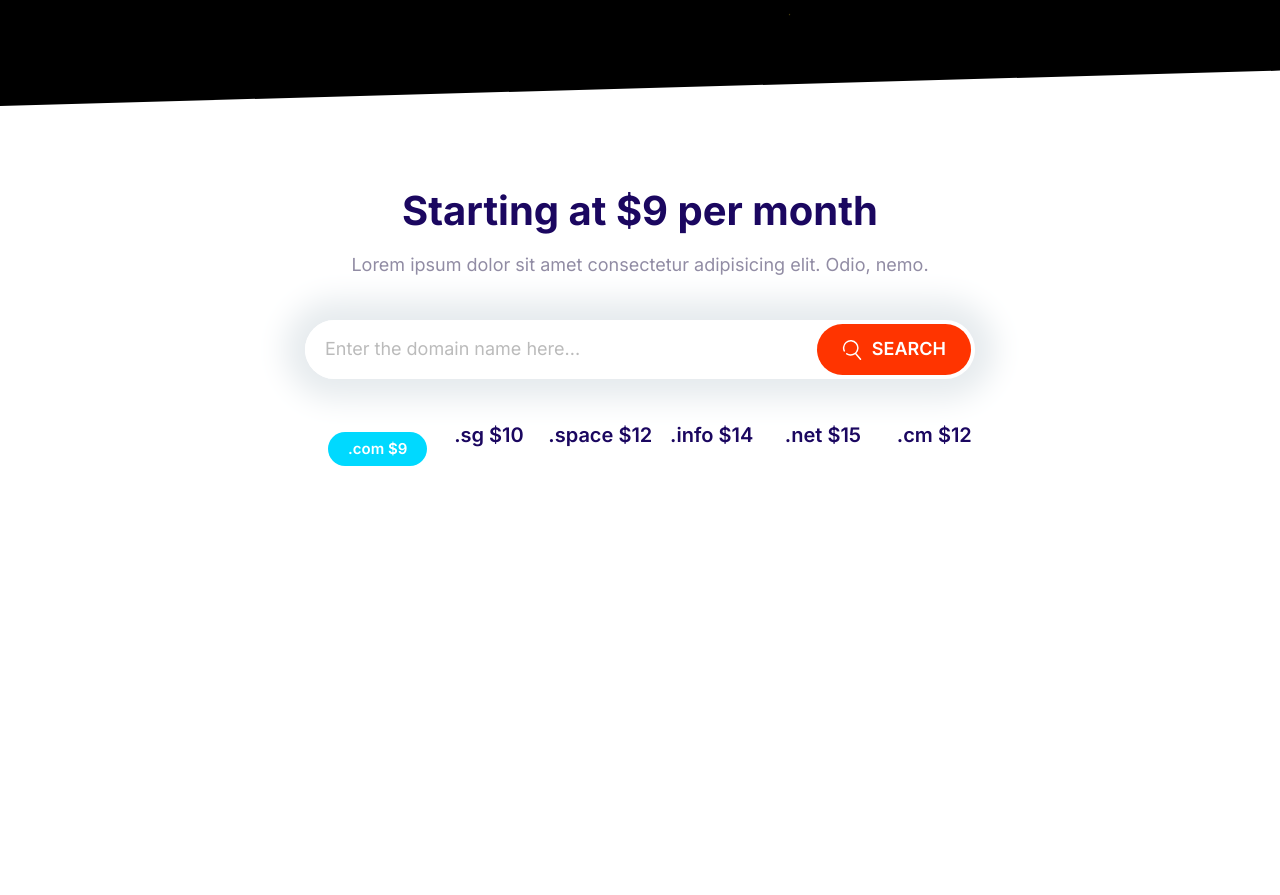
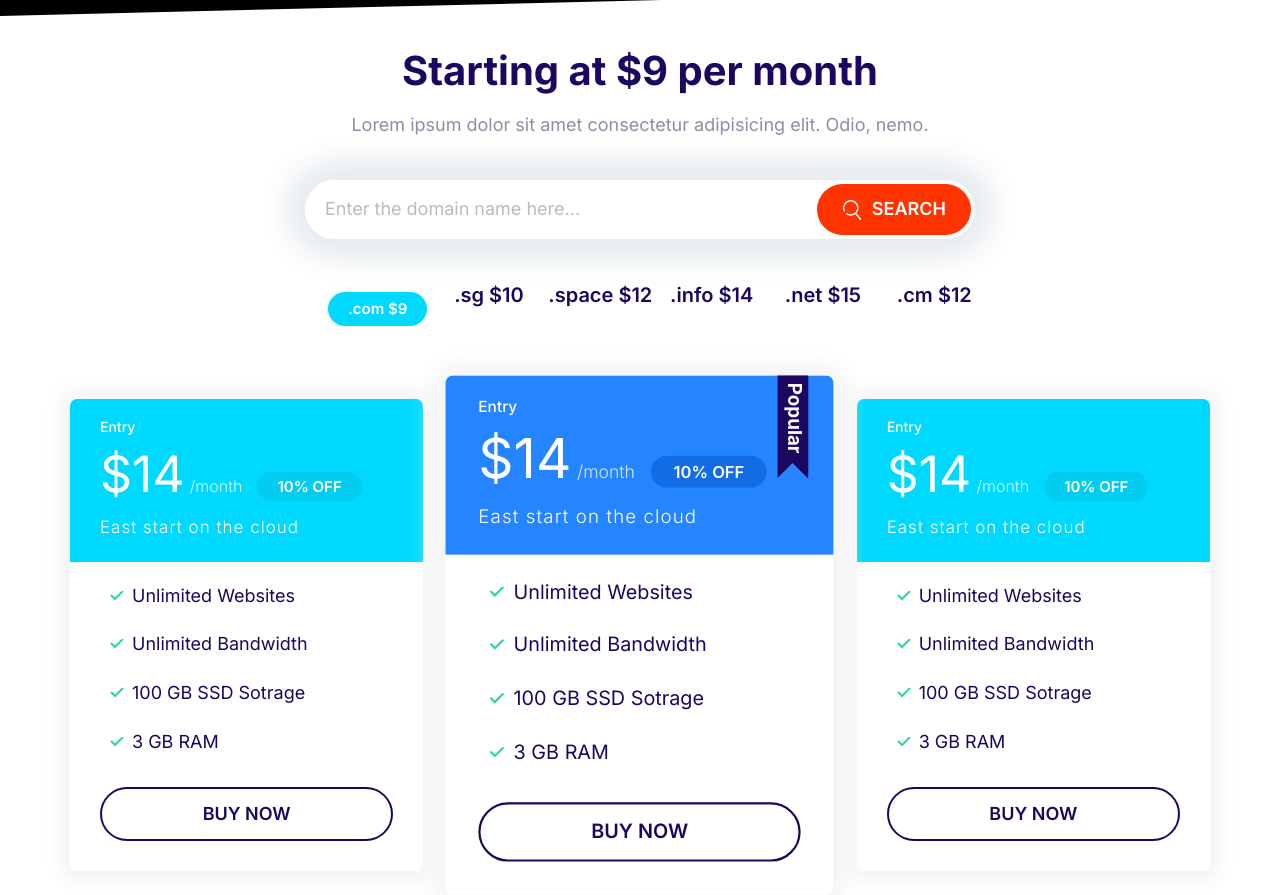
Before and after one commit to devlili10/cloudSphere, a plain HTML site: page index.html in a window 1280 px wide. Shown: the part 663-1558 px from the top of the page. Before the commit the page ends 1252 px from the top, so only its background shows below. Drawn offline with Linux system fonts and the light colour scheme.

Commit message:
Feat: Add the cards to the previous components.

```diff
--- a/assets/css/styles.css
+++ b/assets/css/styles.css
@@ -606,10 +606,10 @@ a {
 
 /* Blocks */
 
-.block {
+/* .block {
     --padding-vertical: 5rem;
     padding: var(--padding-vertical) 2rem;
-}
+} */
 
 .block__header {
     text-align: center;
@@ -715,6 +715,10 @@ a {
 .block-plans .grid {
     gap: 8rem 4rem;
 }
+
+/* .block-plans{
+    padding-top: 0;
+} */
 
 .block-plans .card {
     max-width: 500px;
--- a/index.html
+++ b/index.html
@@ -64,6 +64,76 @@
 </ul>
 </section>
 
+  <section class="block container block-plans">
+    <div class="grid grid-cols-3">
+         <div class="plan">
+  <div class="card card--secondary">
+    <header class="card__header">
+      <h3 class="plan__name">Entry</h3>
+      <span class="plan__price">$14</span>
+      <span class="plan__billing-cycle">/month</span>
+      <span class="badge badge--secondary badge--small">10% OFF</span>
+      <span class="plan__description">East start on the cloud</span>
+    </header>
+    <div class="card__body">
+      <ul class="list list-ticked">
+        <li class="list__item">Unlimited Websites</li>
+        <li class="list__item">Unlimited Bandwidth</li>
+        <li class="list__item">100 GB SSD Sotrage</li>
+        <li class="list__item">3 GB RAM</li>
+      </ul>
+      <button class="btn btn-outline btn-block">Buy Now</button>
+    </div>
+  </div>
+</div>
+
+   <div class="plan plan--popular">
+  <div class="card card--primary">
+    <header class="card__header">
+      <h3 class="plan__name">Entry</h3>
+      <span class="plan__price">$14</span>
+      <span class="plan__billing-cycle">/month</span>
+      <span class="badge badge--primary badge--small">10% OFF</span>
+      <span class="plan__description">East start on the cloud</span>
+    </header>
+    <div class="card__body">
+      <ul class="list list-ticked">
+        <li class="list__item">Unlimited Websites</li>
+        <li class="list__item">Unlimited Bandwidth</li>
+        <li class="list__item">100 GB SSD Sotrage</li>
+        <li class="list__item">3 GB RAM</li>
+      </ul>
+      <button class="btn btn-outline btn-block">Buy Now</button>
+    </div>
+  </div>
+</div>
+
+
+   <div class="plan">
+  <div class="card card--secondary">
+    <header class="card__header">
+      <h3 class="plan__name">Entry</h3>
+      <span class="plan__price">$14</span>
+      <span class="plan__billing-cycle">/month</span>
+      <span class="badge badge--secondary badge--small">10% OFF</span>
+      <span class="plan__description">East start on the cloud</span>
+    </header>
+    <div class="card__body">
+      <ul class="list list-ticked">
+        <li class="list__item">Unlimited Websites</li>
+        <li class="list__item">Unlimited Bandwidth</li>
+        <li class="list__item">100 GB SSD Sotrage</li>
+        <li class="list__item">3 GB RAM</li>
+      </ul>
+      <button class="btn btn-outline btn-block">Buy Now</button>
+    </div>
+  </div>
+</div>
+    </div>
+  </section>
+
+
+
 
   <script src="assets/js/script.js"></script>
 </body>
```
